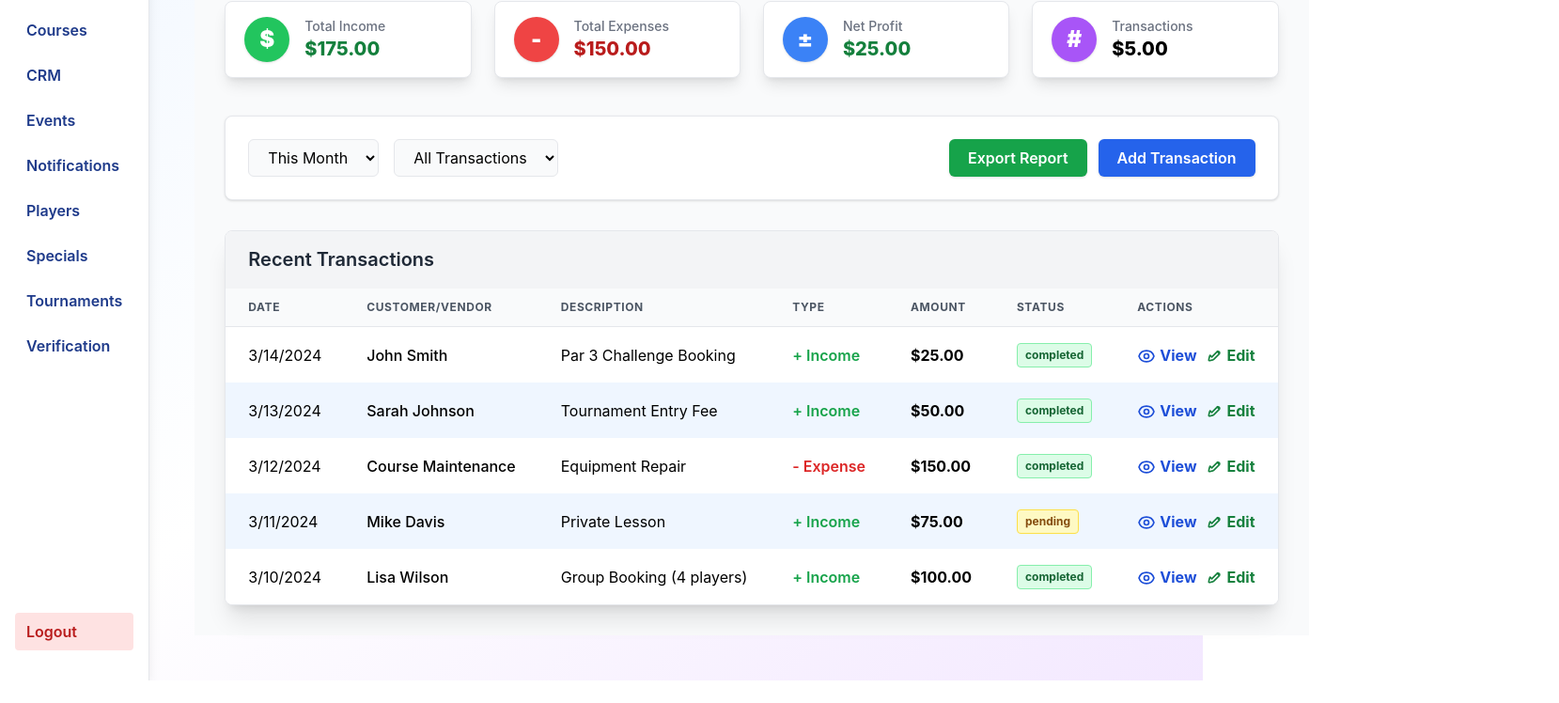
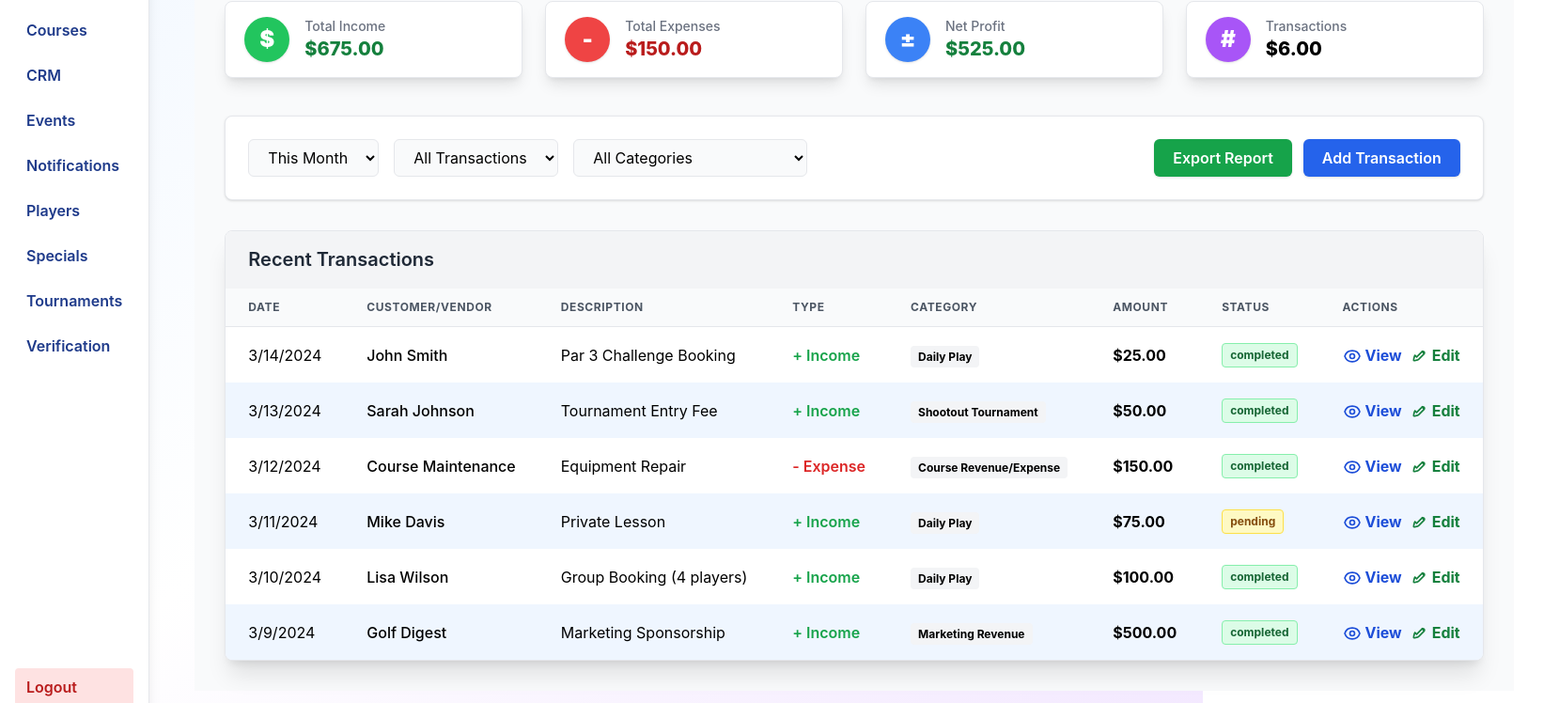
Before and after one commit to devbooth1-ui/par3-admin1, a Next.js app: page /accounting in a window 1280 px wide. Shown: the part 260-1008 px from the top of the page at 94% size, 1659 px wide, since content can reach past the window. Before the commit the page ends 984 px from the top, so only its background shows below. Built offline with nearby package versions, Linux system fonts and the light colour scheme.

Commit message:
Enhance transaction data with category field
Added category field to transactions and updated filtering logic.

```diff
--- a/pages/accounting.tsx
+++ b/pages/accounting.tsx
@@ -10,6 +10,7 @@ const DUMMY_TRANSACTIONS = [
         amount: 25.0,
         status: 'completed',
         type: 'income',
+        category: 'daily-play',
     },
     {
         id: 2,
@@ -19,6 +20,7 @@ const DUMMY_TRANSACTIONS = [
         amount: 50.0,
         status: 'completed',
         type: 'income',
+        category: 'shootout-tournament',
     },
     {
         id: 3,
@@ -28,6 +30,7 @@ const DUMMY_TRANSACTIONS = [
         amount: 150.0,
         status: 'completed',
         type: 'expense',
+        category: 'course',
     },
     {
         id: 4,
@@ -37,6 +40,7 @@ const DUMMY_TRANSACTIONS = [
         amount: 75.0,
         status: 'pending',
         type: 'income',
+        category: 'daily-play',
     },
     {
         id: 5,
@@ -46,7 +50,26 @@ const DUMMY_TRANSACTIONS = [
         amount: 100.0,
         status: 'completed',
         type: 'income',
+        category: 'daily-play',
     },
+    {
+        id: 6,
+        date: '2024-03-09',
+        customer: 'Golf Digest',
+        description: 'Marketing Sponsorship',
+        amount: 500.0,
+        status: 'completed',
+        type: 'income',
+        category: 'marketing',
+    },
+];
+
+const CATEGORY_OPTIONS = [
+    { value: 'all', label: 'All Categories' },
+    { value: 'shootout-tournament', label: 'Shootout Tournament' },
+    { value: 'daily-play', label: 'Daily Play' },
+    { value: 'course', label: 'Course Revenue/Expense' },
+    { value: 'marketing', label: 'Marketing Revenue' },
 ];
 
 function getStatusStyles(status) {
@@ -75,9 +98,12 @@ function getTypeLabel(type) {
 export default function Accounting() {
     const [transactionType, setTransactionType] = useState('all');
     const [dateRange, setDateRange] = useState('thisMonth');
+    const [category, setCategory] = useState('all');
 
     const filteredTransactions = DUMMY_TRANSACTIONS.filter(
-        (t) => transactionType === 'all' || t.type === transactionType
+        (t) =>
+            (transactionType === 'all' || t.type === transactionType) &&
+            (category === 'all' || t.category === category)
     );
 
     const totalIncome = filteredTransactions
@@ -163,6 +189,17 @@ export default function Accounting() {
                                 <option value="income">Income Only</option>
                                 <option value="expense">Expenses Only</option>
                             </select>
+                            <select
+                                value={category}
+                                onChange={(e) => setCategory(e.target.value)}
+                                className="px-4 py-2 border rounded-md focus:ring-2 focus:ring-blue-400 bg-gray-50"
+                            >
+                                {CATEGORY_OPTIONS.map((c) => (
+                                    <option key={c.value} value={c.value}>
+                                        {c.label}
+                                    </option>
+                                ))}
+                            </select>
                         </div>
                         <div className="flex gap-3">
                             <button className="px-5 py-2 rounded-md bg-green-600 text-white font-semibold shadow hover:bg-green-700 transition">
@@ -190,6 +227,7 @@ export default function Accounting() {
                                     <Th>Customer/Vendor</Th>
                                     <Th>Description</Th>
                                     <Th>Type</Th>
+                                    <Th>Category</Th>
                                     <Th>Amount</Th>
                                     <Th>Status</Th>
                                     <Th>Actions</Th>
@@ -211,6 +249,11 @@ export default function Accounting() {
                                         <Td className="font-medium">{t.customer}</Td>
                                         <Td>{t.description}</Td>
                                         <Td>{getTypeLabel(t.type)}</Td>
+                                        <Td>
+                                            <span className="px-2 py-1 rounded bg-gray-100 text-xs font-bold">
+                                                {CATEGORY_OPTIONS.find(c => c.value === t.category)?.label || t.category}
+                                            </span>
+                                        </Td>
                                         <Td className="font-bold">
                                             ${t.amount.toFixed(2)}
                                         </Td>
```
